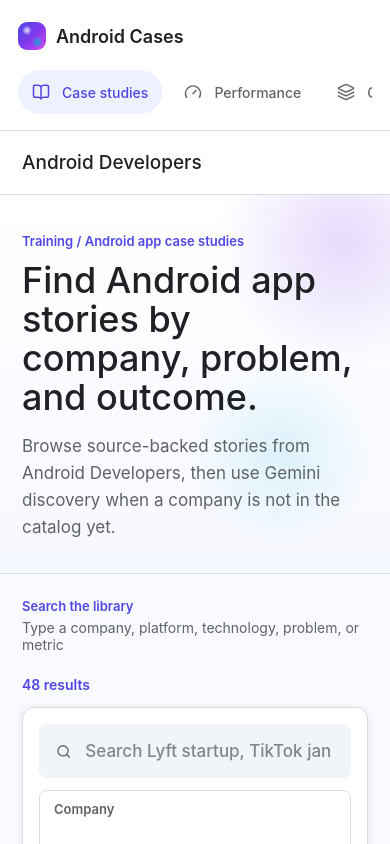
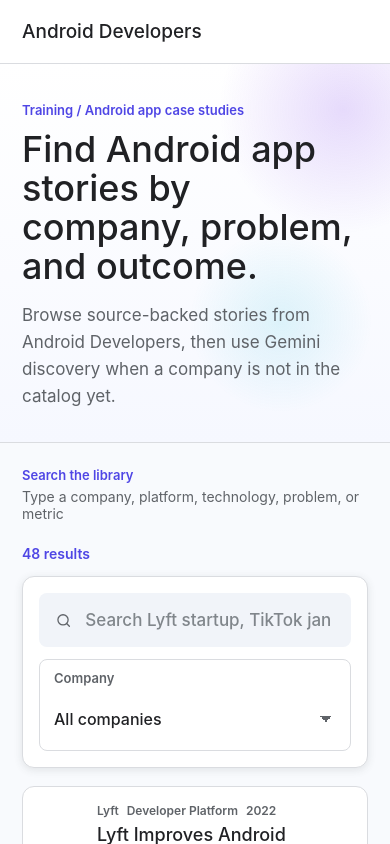
Before and after one commit to huongstienstra/techcase, a Next.js app: page / in a window 390 px wide. Shown: the top 844 px of the page. Built offline with nearby package versions, Linux system fonts and the light colour scheme.

Commit message:
Remove sidebar navigation

```diff
--- a/app/globals.css
+++ b/app/globals.css
@@ -55,69 +55,7 @@
 }
 
 .app-frame {
-  display: grid;
-  grid-template-columns: 256px minmax(0, 1fr);
   min-height: 100vh;
-}
-
-.side-rail {
-  background: var(--surface);
-  border-right: 1px solid var(--line);
-  min-width: 0;
-  min-height: 100vh;
-  padding: 24px 16px;
-  position: sticky;
-  top: 0;
-}
-
-.rail-brand {
-  align-items: center;
-  color: var(--ink);
-  display: inline-flex;
-  font-size: 18px;
-  font-weight: 600;
-  gap: 10px;
-  min-height: 44px;
-  padding: 0 12px;
-}
-
-.rail-brand::before {
-  background:
-    radial-gradient(circle at 32% 30%, rgba(255, 255, 255, 0.88), transparent 18%),
-    radial-gradient(circle at 70% 72%, rgba(6, 182, 212, 0.9), transparent 20%),
-    linear-gradient(135deg, var(--ai-dark), var(--ai), #d946ef);
-  border-radius: 9px;
-  content: "";
-  height: 28px;
-  width: 28px;
-}
-
-.rail-nav {
-  display: grid;
-  gap: 4px;
-  margin-top: 26px;
-}
-
-.rail-button {
-  align-items: center;
-  border-radius: 22px;
-  color: var(--muted);
-  display: flex;
-  font-size: 14px;
-  font-weight: 500;
-  gap: 12px;
-  min-height: 44px;
-  padding: 0 14px;
-}
-
-.rail-button:hover {
-  background: var(--surface-soft);
-  color: var(--ink);
-}
-
-.rail-button.is-active {
-  background: var(--surface-ai);
-  color: var(--ai-dark);
 }
 
 .dashboard-shell {
@@ -766,7 +704,7 @@
 
 @media (max-width: 1180px) {
   .app-frame {
-    grid-template-columns: 220px minmax(0, 1fr);
+    min-height: 100vh;
   }
 
   .workspace {
@@ -779,37 +717,6 @@
 }
 
 @media (max-width: 900px) {
-  .app-frame {
-    grid-template-columns: 1fr;
-  }
-
-  .side-rail {
-    border-bottom: 1px solid var(--line);
-    border-right: 0;
-    min-height: auto;
-    overflow: hidden;
-    padding: 14px 18px;
-    position: static;
-    width: 100%;
-  }
-
-  .rail-brand {
-    padding: 0;
-  }
-
-  .rail-nav {
-    display: flex;
-    gap: 8px;
-    margin-top: 12px;
-    max-width: 100%;
-    overflow-x: auto;
-    padding-bottom: 2px;
-  }
-
-  .rail-button {
-    flex: 0 0 auto;
-  }
-
   .dashboard-top {
     grid-template-columns: 1fr auto;
     padding: 0 22px;
--- a/app/page.tsx
+++ b/app/page.tsx
@@ -1,38 +1,9 @@
 import { CaseStudyExplorer } from "@/components/CaseStudyExplorer";
-import { BookOpen, Camera, Gauge, Layers, Sparkles } from "lucide-react";
 
 export default function Home() {
   return (
     <div className="shell">
       <main className="app-frame">
-        <aside className="side-rail" aria-label="Primary sections">
-          <a className="rail-brand" href="/" aria-label="Tech Cases home">
-            Android Cases
-          </a>
-          <nav className="rail-nav">
-            <a className="rail-button is-active" href="/" aria-label="Case studies">
-              <BookOpen size={18} />
-              <span>Case studies</span>
-            </a>
-            <a className="rail-button" href="#library" aria-label="Performance">
-              <Gauge size={18} />
-              <span>Performance</span>
-            </a>
-            <a className="rail-button" href="#library" aria-label="Compose">
-              <Layers size={18} />
-              <span>Compose</span>
-            </a>
-            <a className="rail-button" href="#library" aria-label="Camera">
-              <Camera size={18} />
-              <span>CameraX</span>
-            </a>
-            <a className="rail-button" href="#library" aria-label="AI discovery">
-              <Sparkles size={18} />
-              <span>AI discovery</span>
-            </a>
-          </nav>
-        </aside>
-
         <section className="dashboard-shell">
           <header className="dashboard-top">
             <a className="wordmark" href="/">
```
